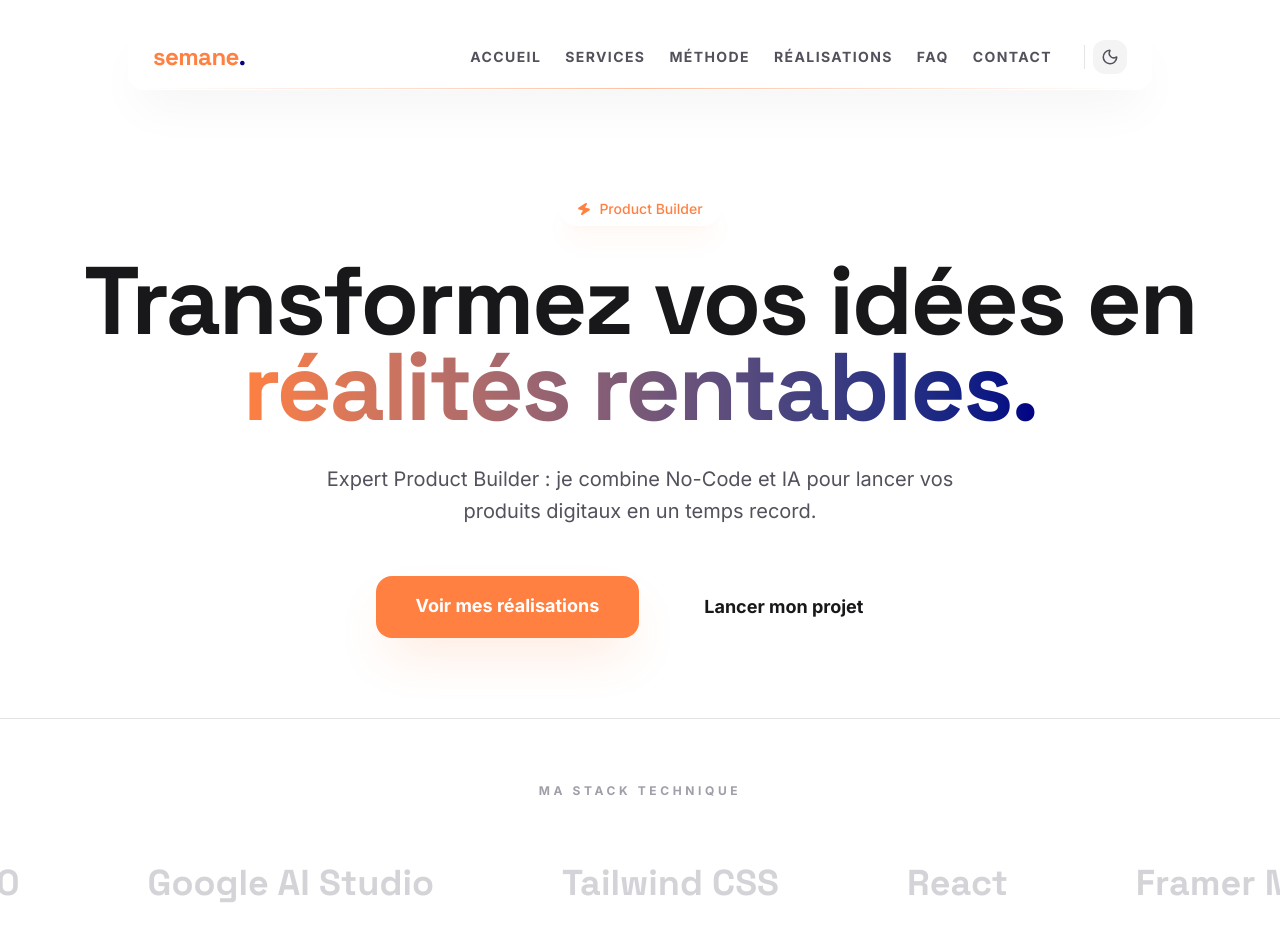
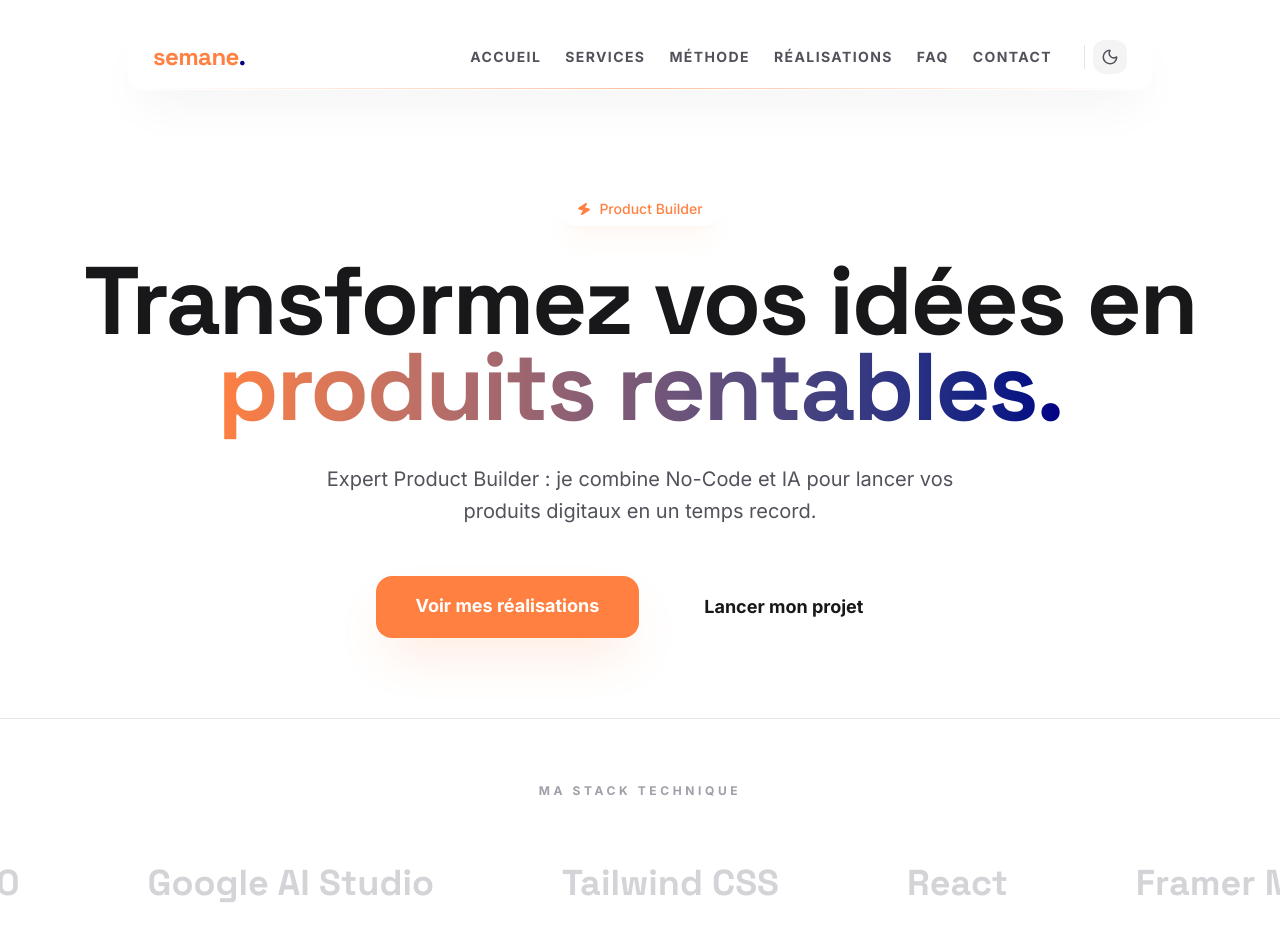
Before and after one commit to devandfree/semane, a React (Vite) app: page / in a window 1280 px wide. Shown: the top 940 px of the page. Built offline with nearby package versions, Linux system fonts and the light colour scheme.

Commit message:
feat: Update landing page headline to product-focused
Changed the headline on the landing page from "réalités rentables" to "produits rentables" to better align with the product builder's value proposition.

```diff
--- a/src/LandingPage.tsx
+++ b/src/LandingPage.tsx
@@ -102,7 +102,7 @@ const Hero = () => {
             transition={{ duration: 0.8, ease: [0.16, 1, 0.3, 1] }}
             className="text-5xl md:text-7xl lg:text-8xl font-bold tracking-tight text-zinc-900 dark:text-white mb-8 font-display leading-[0.9]"
           >
-            Transformez vos idées en <span className="text-gradient">réalités rentables.</span>
+            Transformez vos idées en <span className="text-gradient">produits rentables.</span>
           </motion.h1>
 
           <motion.p
```
